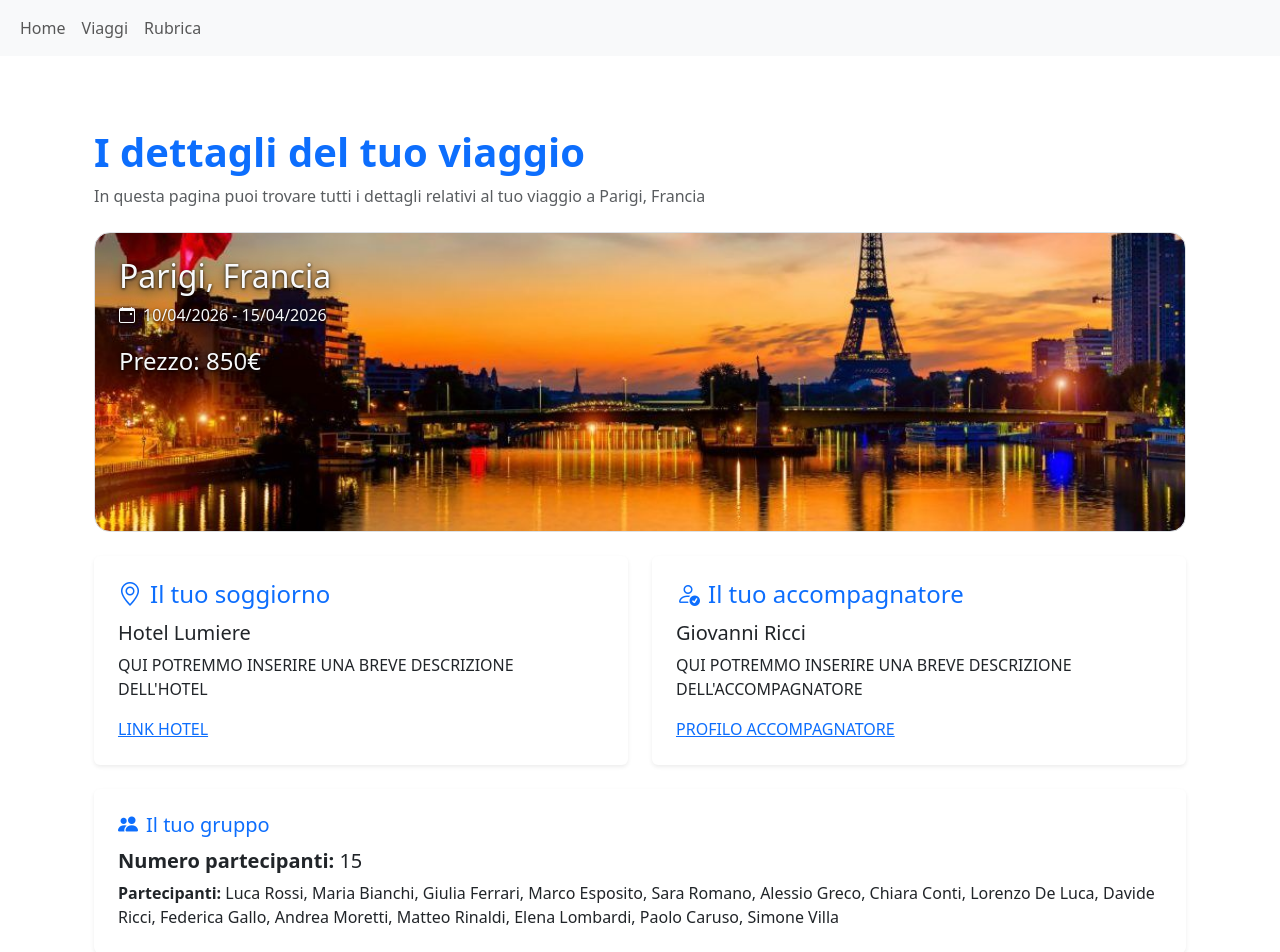
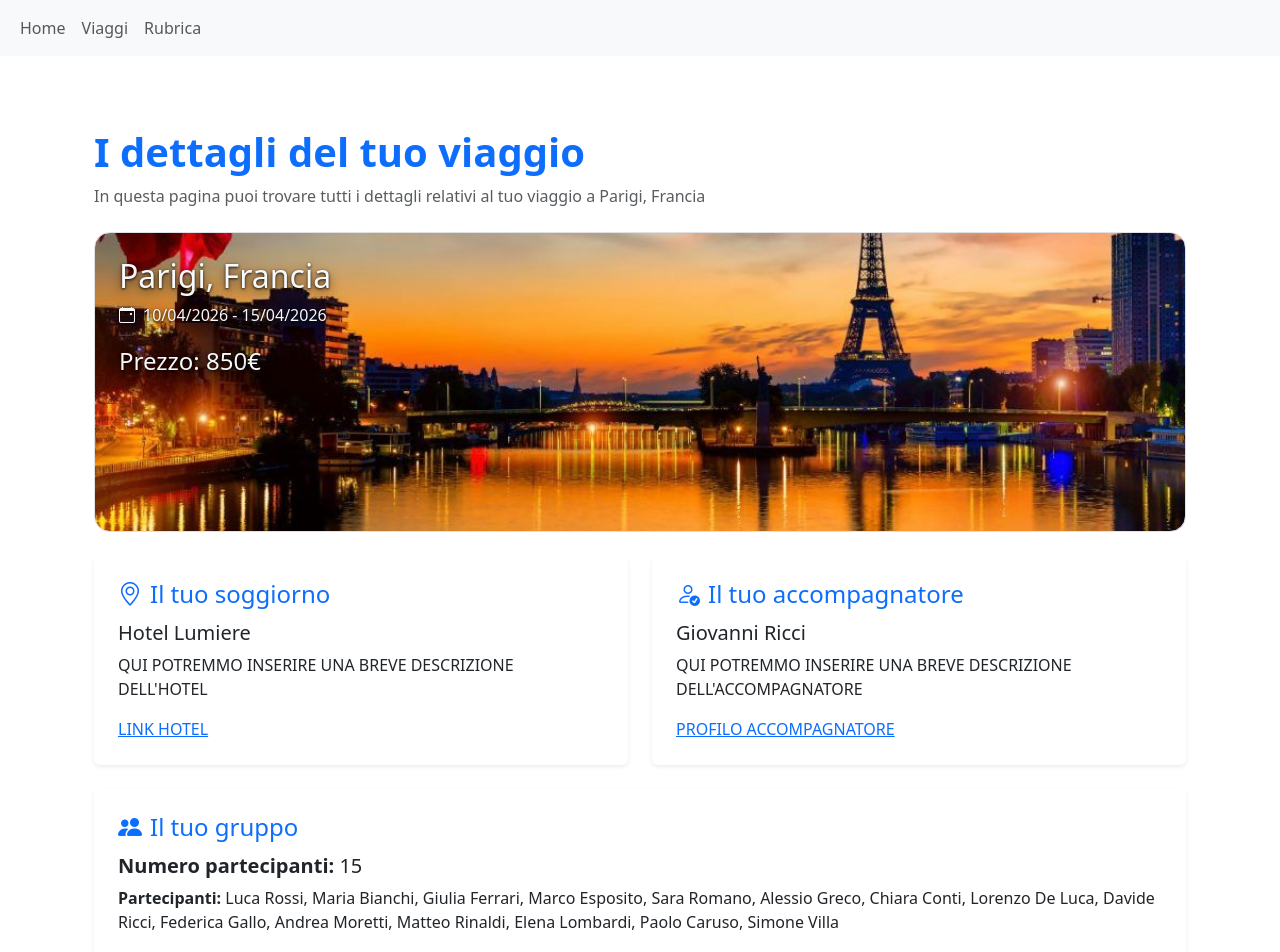
Before and after one commit to MhZ9191/soft-skill-project, a React (Vite) app: page /traveler/1 in a window 1280 px wide. Shown: the top 952 px of the page. Built offline with nearby package versions, Linux system fonts and the light colour scheme.

Commit message:
Fix: h5 for /* LISTA VIAGGIATORI */ in TravelDetailPage.jsx

```diff
--- a/src/pages/TravelDetailPage.jsx
+++ b/src/pages/TravelDetailPage.jsx
@@ -87,10 +87,10 @@ export default function TravelDetailPage() {
       {/* LISTA VIAGGIATORI */}
       <div className="travelers-list my-4">
         <div className="card border-0 shadow-sm p-4">
-          <h5 className="card-title text-primary mb-3">
+          <h4 className="card-title text-primary mb-3">
             <i className="bi bi-people-fill me-2"></i>
             Il tuo gruppo
-          </h5>
+          </h4>
 
           <h5 className="card-subtitle mb-2">
             <b>Numero partecipanti:</b> {travelDetail.travelers.length}
```
